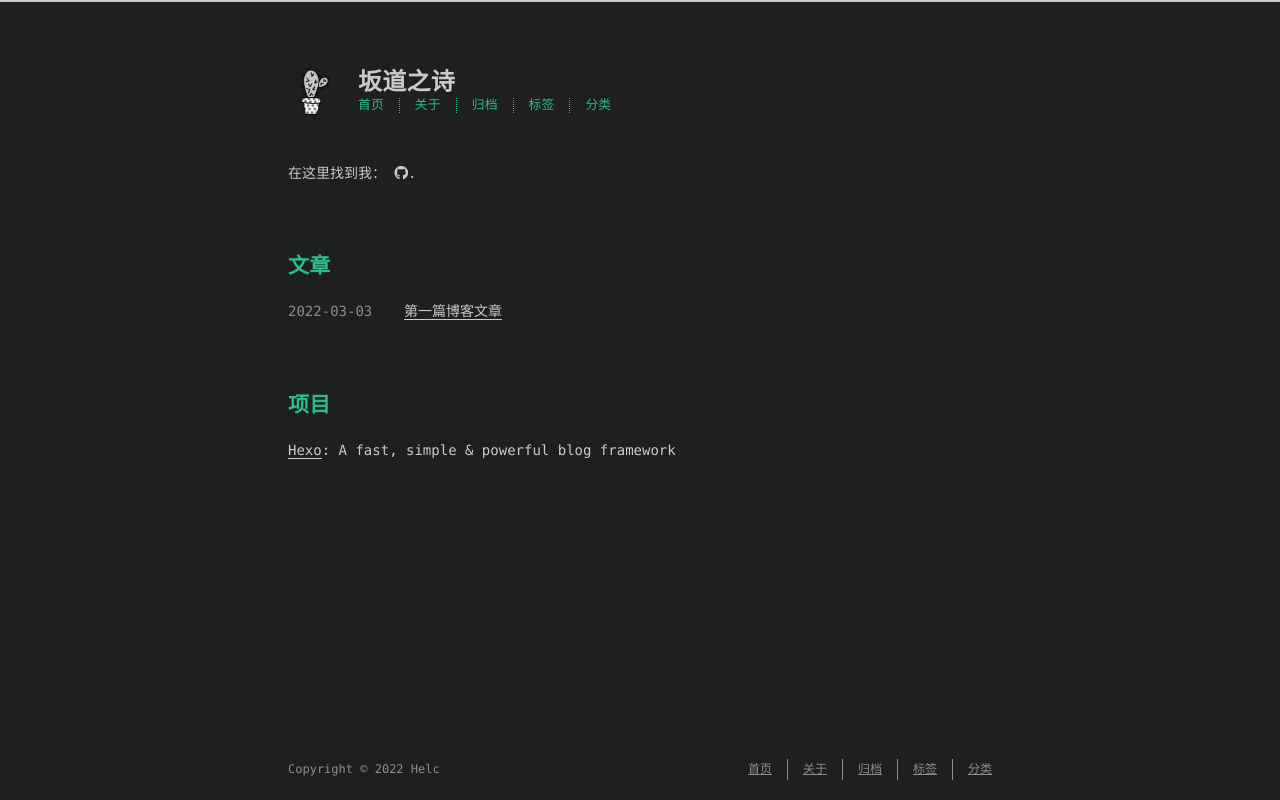
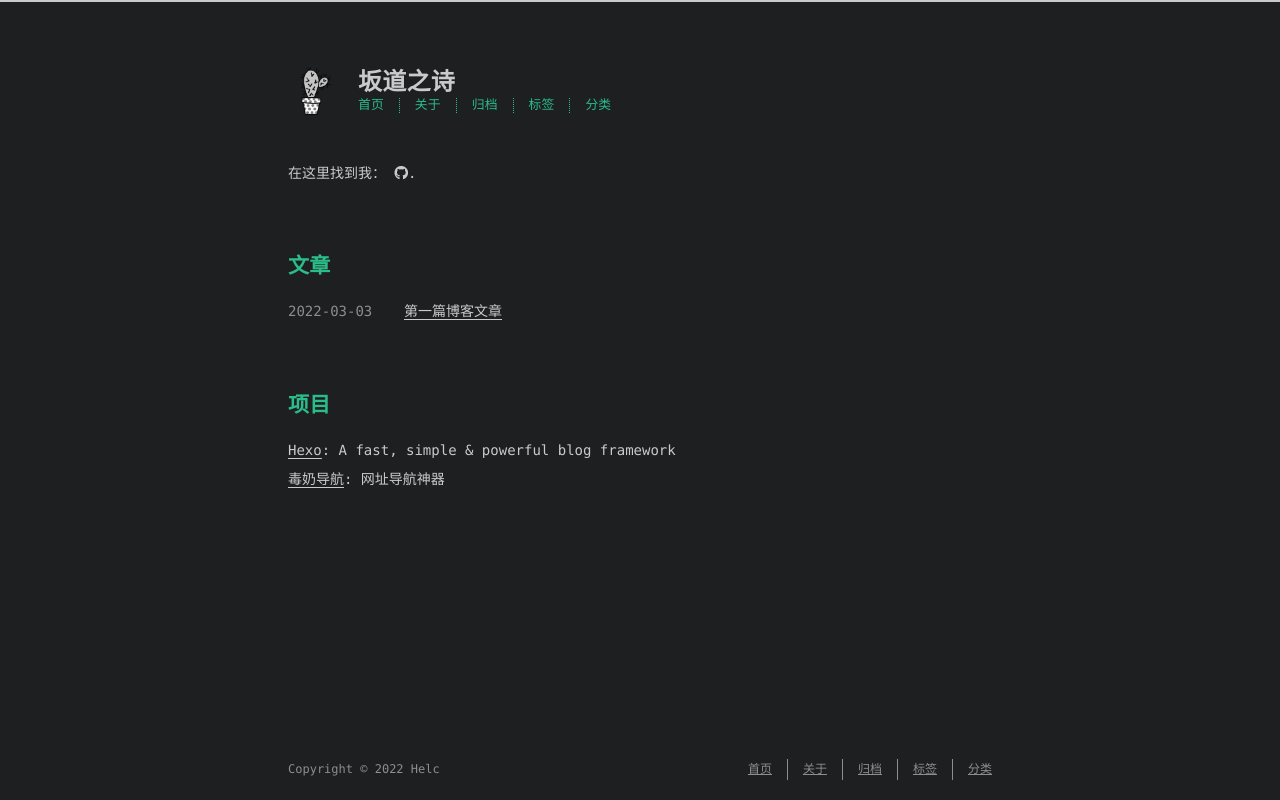
Before and after one commit to helcddd/helcddd.github.io, a plain HTML site: page index.html in a window 1280 px wide. Drawn offline with nearby package versions, Linux system fonts and the light colour scheme; a web font is replaced by a local one.

Commit message:
Site updated: 2022-03-03 16:49:16

```diff
--- a/index.html
+++ b/index.html
@@ -145,6 +145,11 @@
 
       </li>
 
+      <li class="project-item">
+        <a target="_blank" rel="noopener" href="https://limbopro.com/daohang/">毒奶导航</a>: <p>网址导航神器</p>
+
+      </li>
+
   </ul>
 </section>
 
```
